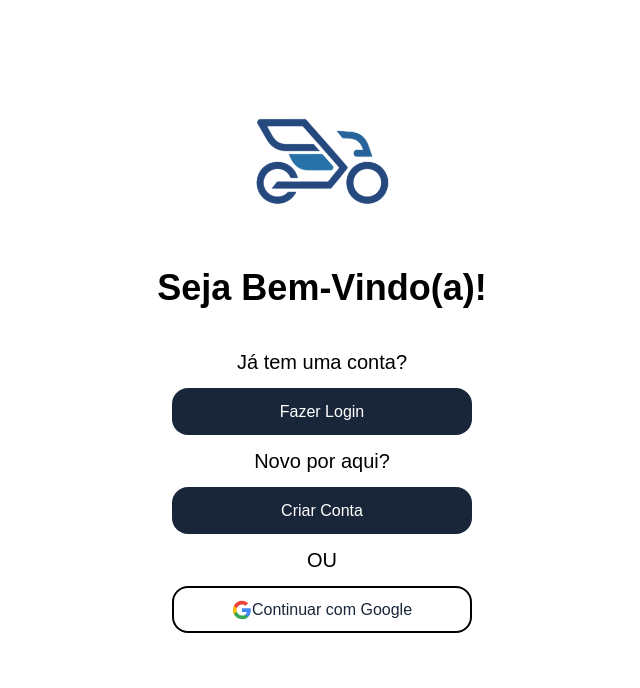
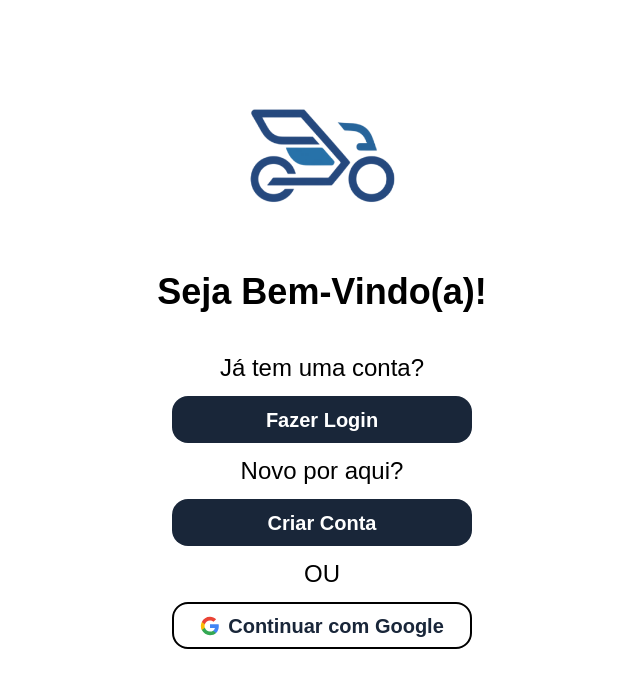
Before and after one commit to kauablima/agendamentodeviagem, a React (Vite) app: page / in a window 1280 px wide. Shown: the top 688 px of the page, without its empty margins (318-958 px from the left). Built offline with nearby package versions, Linux system fonts and the light colour scheme.

Commit message:
page[entrar] feita a base, falta: melhorar a interatividade e implementação da hook.

```diff
--- a/src/components/Button.tsx
+++ b/src/components/Button.tsx
@@ -1,18 +1,26 @@
 
 interface Botao {
   children: string
-  color: 'primary'|'secundary'
+  color?: 'primary'|'secundary'
+  lenght?: 'default'| 'long'
   icon?: 'google'
+  click?: any
 }
 
-export const Button = ({children, color, icon}: Botao) => {
+export const Button = ({children, color, lenght, icon, click}: Botao) => {
+
+  /* BOTÃO CONFIRMAR */
+
+
+
   return (
-    <button className={`flex flex-row justify-center items-center py-[9px] px-[24px] font-primary w-[300px] h-[47px] rounded-2xl
-      ${color === 'primary' ? 'bg-primary text-white' : 'bg-white text-primary'}
+    <button onClick={click} className={`flex flex-row justify-center items-center font-primary font-semibold rounded-2xl text-xl
+      ${lenght === 'default' ? 'w-[188px] h-[48px] py-[9px] px-[23px]': ' w-[300px] h-[47px] py-[9px] px-[24px]'}
+      ${color === 'primary' ? 'bg-primary text-white ' : 'bg-white text-primary '}
       ${icon === 'google' ? 'border-black border-2 ': ''}
       `}>
         {icon === 'google' && (
-        <svg className="w-5 h-5" viewBox="0 0 24 24">
+        <svg className="w-5 h-5 mr-2" viewBox="0 0 24 24">
           <path
             fill="#4285F4"
             d="M22.56 12.25c0-.78-.07-1.53-.2-2.25H12v4.26h5.92c-.26 1.37-1.04 2.53-2.21 3.31v2.77h3.57c2.08-1.92 3.28-4.74 3.28-8.09z"
--- a/src/index.css
+++ b/src/index.css
@@ -4,6 +4,7 @@
   --color-primary: #192639;
   --color-secundary: #142D53;
   --color-close: #DA0707;
+  --color-color-placeholder: oklch(70.8% 0 0);
 
   --font-primary: 'Montserrat', sans-serif;
 
--- a/src/pages/login/entrar.tsx
+++ b/src/pages/login/entrar.tsx
@@ -1,49 +1,60 @@
-//import { useEffect, useState } from "react";
+import { useState } from "react";
+import { Button } from "../../components/Button";
+import { Forms } from "../../components/forms";
 
 const Entrar = () => {
- /*
-  const [isOnline, setIsOnline] = useState(navigator.onLine);
+  const [lembrarDeMim, setLembrarDeMim] = useState(false);
 
-  useEffect(() => {
-  const handleOnline = () => setIsOnline(true);
-  const handleOffline = () => setIsOnline(false);
-
-  window.addEventListener('online', handleOnline);
-  window.addEventListener('offline', handleOffline);
-
-  return () => {
-    window.removeEventListener('online', handleOnline);
-    window.removeEventListener('offline', handleOffline);
-  };
-  }, []);
-
-  const handleLogin = (e: any) => {
-    e.preventDefault();
-
-    if (!isOnline) {
-      alert('Você está offline. Conecte-se à internet para fazer login.');
-      return;
-    }
-
+  const handleLembrarDeMimChange = () => {
+    setLembrarDeMim(!lembrarDeMim);
   };
 
-  */
   return (
-    <div className="">
-      <img src="src/assets/logo.png" alt="seja bem vindo" />
-      <div>
-        <form>
-          <input className="" placeholder="Digite seu e-mail"/>
-          <input className="" placeholder="Digite sua senha"/>
-        </form>
-        <div>
-          <label className="">lembrar da senha</label>
-          <button className="">esqueceu a senha</button>
+    <div className="flex flex-col justify-center items-center font-primary">
+      <img className="mt-12 md:mt-8 h-68 w-68 md:h-60 md:w-60" src="src/assets/logo.png" alt="seja bem vindo" />
+      <label className="mb-10 text-4xl font-semibold">Entrar</label>
+      <div className="flex flex-col gap-6">
+        <Forms name="email" type="email" icon='email' value="" placeholder="Digite seu email"></Forms>
+        <Forms name="password" type="password" value="" placeholder="Digite sua senha"></Forms>
+      </div>
+
+      <div className="flex flex-row gap-x-6 mt-4 mb-7 text-sm items-center mb-12">
+        <div className="flex items-center">
+          <input
+            type="checkbox"
+            id="lembrar-mim"
+            checked={lembrarDeMim}
+            onChange={handleLembrarDeMimChange}
+            className="hidden"
+          />
+          <label
+            htmlFor="lembrar-mim"
+            className="flex items-center cursor-pointer group"
+            >
+            <div className="relative">
+              <div className={`w-9 h-6 rounded-full transition-colors duration-200
+              ${lembrarDeMim ? 'bg-primary' : 'bg-gray-300'} group-hover:bg-gray-400`}></div>
+
+              <div className={`absolute left-1 top-1 w-4 h-4 bg-white rounded-full shadow-md
+              transition-transform duration-200 transform
+              ${lembrarDeMim ? 'translate-x-3' : 'translate-x-0'} group-hover:scale-110`}></div>
+            </div>
+
+
+            <span className="ml-1 font-medium text-gray-700 group-hover:text-gray-900 transition-colors duration-200">
+              Lembrar de mim
+            </span>
+          </label>
         </div>
-        <button className="bg-azulescuro text-2xl text-white p-7 sm:p-2 sm:text-xl">Login</button>
+
+        <label className="underline text-neutral-600 cursor-pointer hover:text-neutral-800 transition-colors duration-200">
+          Esqueceu a senha?
+        </label>
       </div>
-    </div>
 
+      <Button color="primary" lenght="default">Login</Button>
+
+      </div>
   )
 }
 
--- a/src/pages/login/login.tsx
+++ b/src/pages/login/login.tsx
@@ -4,19 +4,19 @@ const Login = () => {
   return (
    <div className="flex flex-col justify-center items-center font-primary text-center">
 
-      <img className="mt-12 h-52 w-52 md:h-55 md:w-55" src="src/assets/logo.png" alt="seja bem vindo" />
+      <img className="mt-12 md:mt-8 h-68 w-68 md:h-60 md:w-60" src="src/assets/logo.png" alt="seja bem vindo" />
       <label className="mb-10 text-4xl font-semibold">Seja Bem-Vindo(a)!</label>
 
       <div className="flex flex-col items-center bg-white bg-center gap-3">
 
-        <label className="text-xl">Já tem uma conta?</label>
-        <Button color="primary" >Fazer Login</Button>
-        <label className="text-xl">Novo por aqui?</label>
-        <Button color="primary" >Criar Conta</Button>
+        <label className="text-2xl">Já tem uma conta?</label>
+        <Button color="primary" lenght="long" >Fazer Login</Button>
+        <label className="text-2xl">Novo por aqui?</label>
+        <Button color="primary" lenght="long" >Criar Conta</Button>
 
-        <label className="text-xl"> OU </label>
+        <label className="text-2xl"> OU </label>
 
-        <Button color="secundary" icon="google" >Continuar com Google</Button>
+        <Button color="secundary" icon="google" lenght="long" >Continuar com Google</Button>
 
       </div>
     </div>
```
